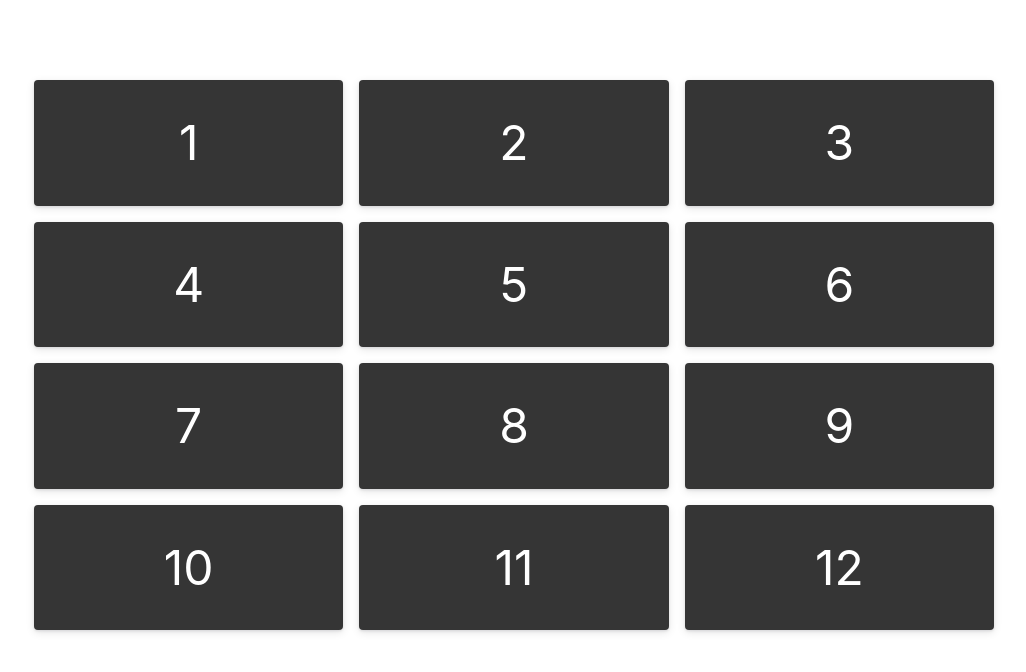
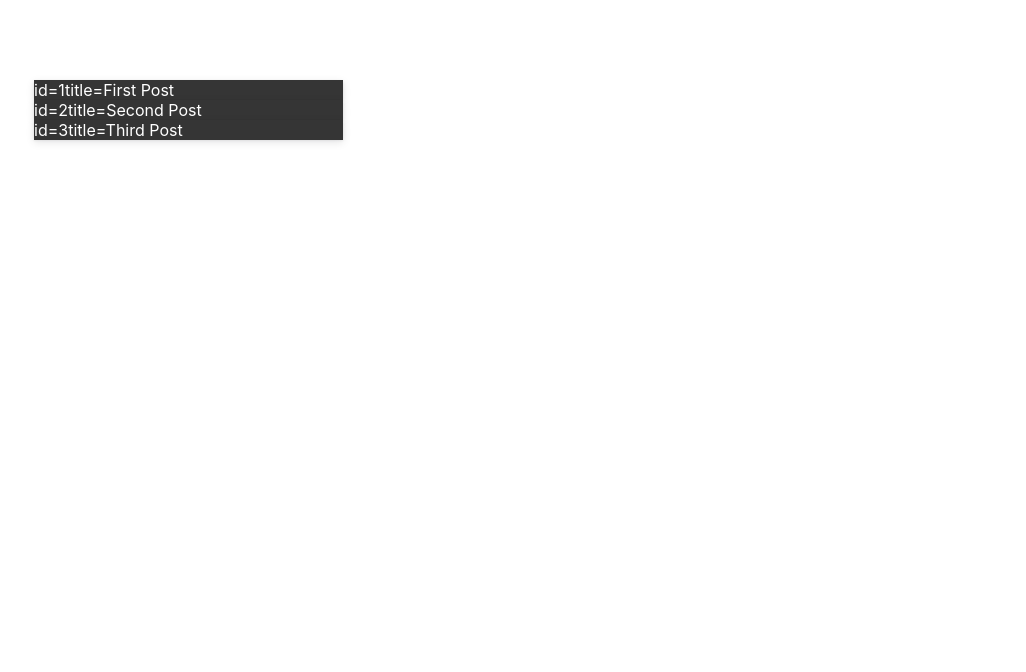
Before and after one commit to DanSimonson/portfolio-with-react, a React (Create React App) app: page /Blog in a window 1280 px wide. Shown: the top 672 px of the page, without its empty margins (126-1152 px from the left). Built offline with nearby package versions, Linux system fonts and the light colour scheme.

Commit message:
added ability to add json data to blog page

```diff
--- a/src/Components/BlogList/BlogList.js
+++ b/src/Components/BlogList/BlogList.js
@@ -1,13 +1,31 @@
-import React, { Component } from 'react'
+import React from "react";
+import "./BlogList.scss";
 
-class BlogList extends Component {
-    render() {
-        return (
-            <div>
+import blogPosts from "../../Data/PostData.json";
+const BlogList = () => {
+  const cardsArray = blogPosts.map((blogPost) => (
+    <div className="blogCards">
+      id={blogPost.id}
+      title={blogPost.title}
+    </div>
+    /*<Card name={robot.name} email={robot.email} id={robot.id} />*/
+  ));
 
-            </div>
-        )
-    }
-}
+  return <div>{cardsArray}</div>;
+};
 
-export default BlogList
+export default BlogList;
+/**const CardList = ({ robots }) => {
+  const cardsArray = robots.map(robot => (
+    <Card
+      name={robot.name}
+      email={robot.email}
+      id={robot.id} />
+  ));
+
+  return (
+    <div>
+      {cardsArray}
+    </div>
+  );
+}; */
--- a/src/Components/BlogList/BlogList.scss
+++ b/src/Components/BlogList/BlogList.scss
@@ -0,0 +1,25 @@
+.blogCards {
+  /*display: flex;
+  flex-direction: column;
+  justify-content: center;
+  align-items: center;*/
+  background: #353535;
+  font-size: 1rem; /*3rem;*/
+  color: #fff;
+  box-shadow: rgba(3, 8, 20, 0.1) 0px 0.15rem 0.5rem,
+    rgba(2, 8, 20, 0.1) 0px 0.075rem 0.175rem;
+  /*height: 100%;
+  width: 100%;
+  border-radius: 4px;
+  transition: all 500ms;
+  overflow: hidden;
+  background-size: cover;
+  background-position: center;
+  background-repeat: no-repeat;*/
+}
+
+.blogCards:hover {
+  box-shadow: rgba(2, 8, 20, 0.1) 0px 0.35em 1.175em,
+    rgba(2, 8, 20, 0.08) 0px 0.175em 0.5em;
+  transform: translateY(-3px) scale(1.1);
+}
--- /dev/null
+++ b/src/Data/PostData.json
@@ -0,0 +1,20 @@
+[
+  {
+    "id": 1,
+    "title": "First Post",
+    "content": "my first post blah blah blah",
+    "slug": "first-post"
+  },
+  {
+    "id": 2,
+    "title": "Second Post",
+    "content": "my second post blah blah blah",
+    "slug": "second-post"
+  },
+  {
+    "id": 3,
+    "title": "Third Post",
+    "content": "my third post blah blah blah",
+    "slug": "third-post"
+  }
+]
--- a/src/Views/Blog.js
+++ b/src/Views/Blog.js
@@ -6,7 +6,8 @@ const Blog = () => {
   return (
     <div className="blog-wrapper">
       <section className="basic-grid">
-        <div className="blog-cards">1</div>
+        <BlogList />
+        {/*<div className="blog-cards">1</div>
         <div className="blog-cards">2</div>
         <div className="blog-cards">3</div>
         <div className="blog-cards">4</div>
@@ -17,7 +18,7 @@ const Blog = () => {
         <div className="blog-cards">9</div>
         <div className="blog-cards">10</div>
         <div className="blog-cards">11</div>
-        <div className="blog-cards">12</div>
+        <div className="blog-cards">12</div>*/}
       </section>
     </div>
   );
--- a/src/Views/Blog.scss
+++ b/src/Views/Blog.scss
@@ -5,7 +5,7 @@
   margin-top: 5rem;
 }
 
-.blog-cards {
+/*.blog-cards {
   display: flex;
   flex-direction: column;
   justify-content: center;
@@ -29,7 +29,7 @@
   box-shadow: rgba(2, 8, 20, 0.1) 0px 0.35em 1.175em,
     rgba(2, 8, 20, 0.08) 0px 0.175em 0.5em;
   transform: translateY(-3px) scale(1.1);
-}
+}*/
 .blog-wrapper {
   margin-right: auto; /* 1 */
   margin-left: auto; /* 1 */
```
